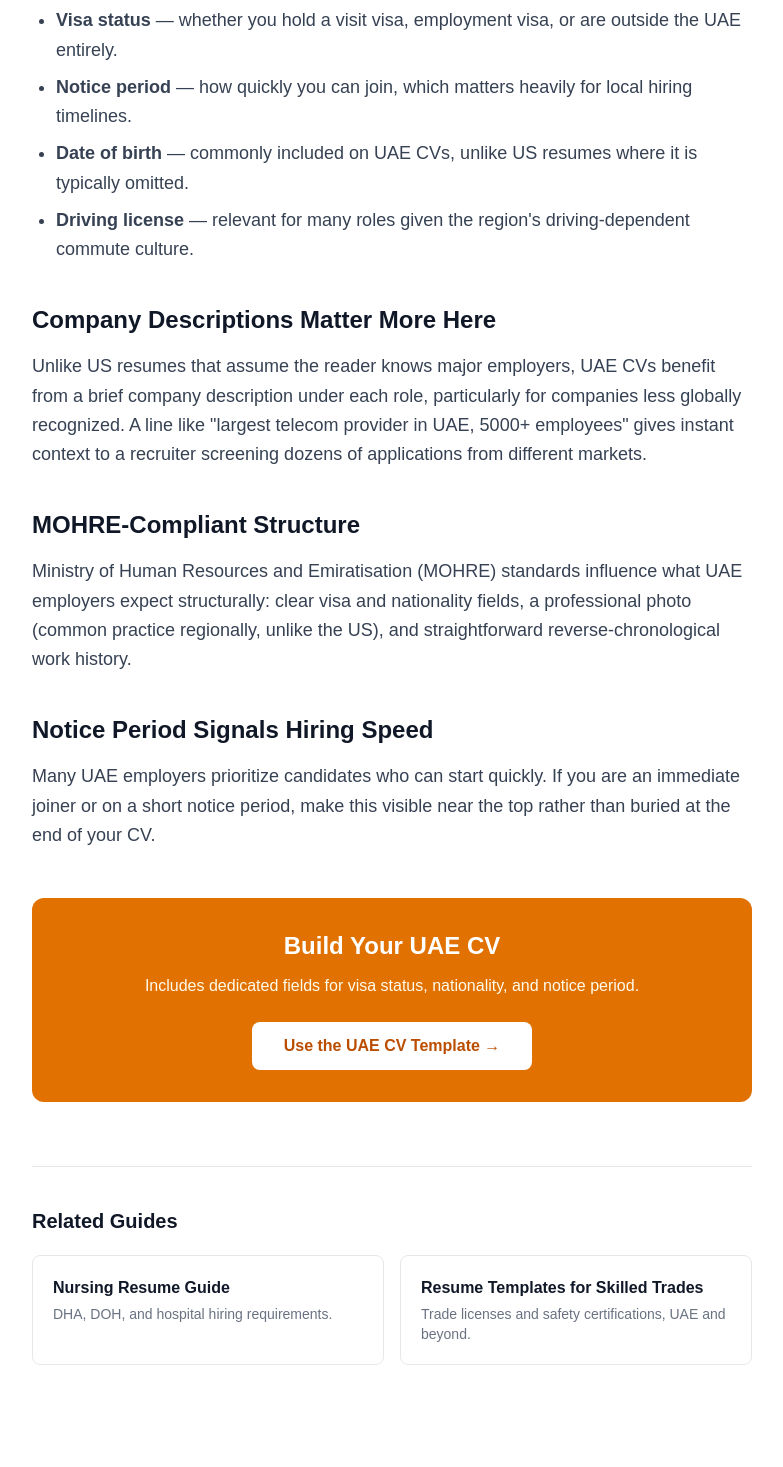
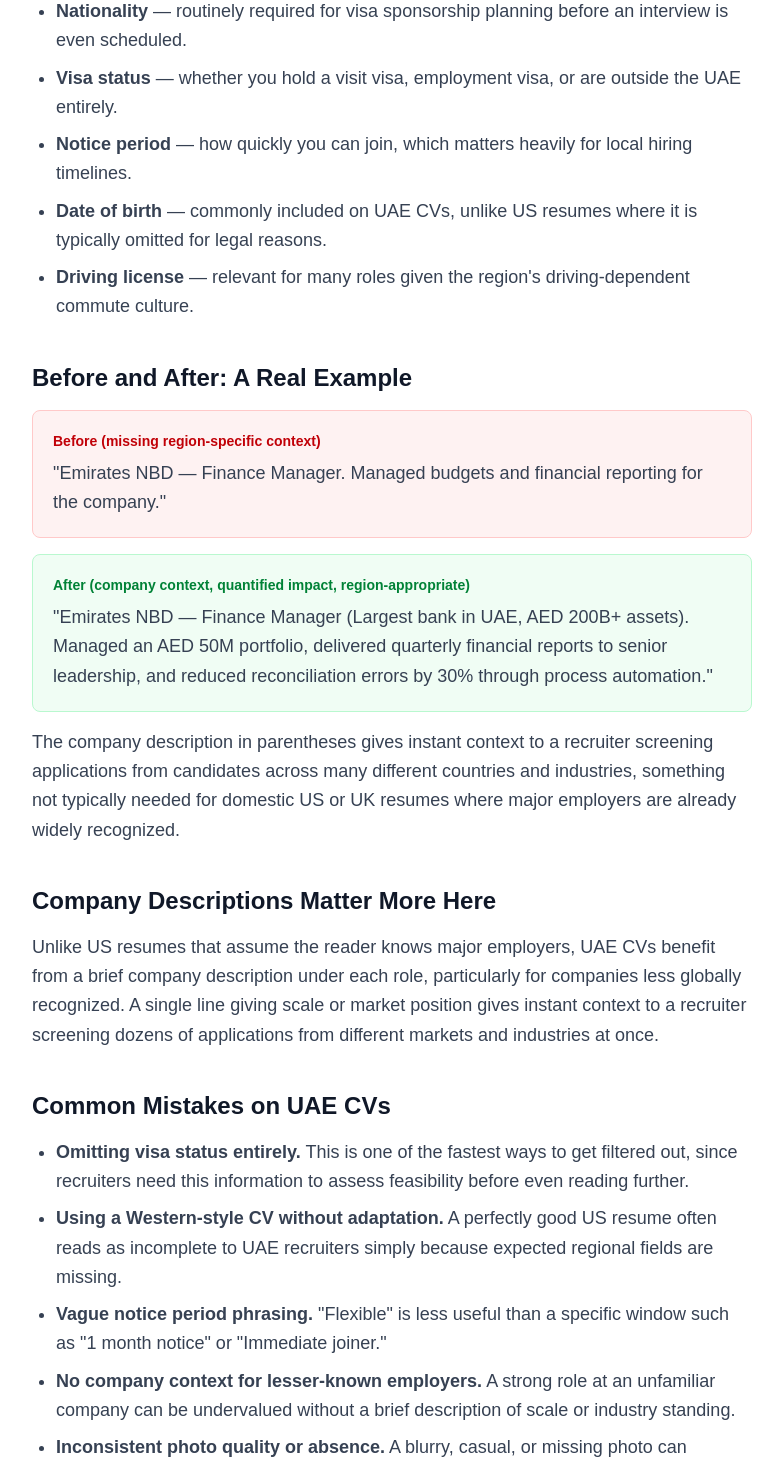
Before and after one commit to pragathishc/ai-resume-builder, a Next.js app: page /blog/uae-cv-format-guide in a window 1280 px wide. Shown: the part 980-2447 px from the top of the page, without its empty margins (248-1031 px from the left). Built offline with nearby package versions, Linux system fonts and the light colour scheme.

Commit message:
Update page.js

```diff
--- a/src/app/blog/uae-cv-format-guide/page.js
+++ b/src/app/blog/uae-cv-format-guide/page.js
@@ -2,7 +2,7 @@ import Link from "next/link";
 
 export const metadata = {
   title: "UAE CV Format Guide: What Dubai Employers Expect in 2026",
-  description: "A complete guide to UAE CV formatting including visa status, nationality, notice period, and MOHRE-compliant structure that Dubai recruiters expect.",
+  description: "A complete guide to UAE CV formatting including visa status, nationality, notice period, sample bullets, common mistakes, and MOHRE-compliant structure.",
   alternates: { canonical: "https://www.resumehelperai.com/blog/uae-cv-format-guide" },
 };
 
@@ -28,6 +28,14 @@ function UAEIllustration() {
   );
 }
 
+const faqs = [
+  { q: "Is a photo mandatory on a UAE CV?", a: "It is not legally mandatory, but it is a strong regional convention. Most UAE recruiters expect a professional headshot, and CVs without one can occasionally read as incomplete by local hiring standards, even though the practice differs from Western markets." },
+  { q: "What if I am currently outside the UAE and applying?", a: "State this clearly under visa status, for example 'Outside UAE, ready to relocate.' Employers factor relocation timelines into their hiring decisions, so being upfront about your location avoids confusion later in the process." },
+  { q: "Do I need to disclose my salary expectations on the CV itself?", a: "Generally no. Salary discussions in the UAE typically happen during interviews or through recruiters, not on the CV itself. Including a specific figure upfront can sometimes limit negotiating room later." },
+  { q: "How important is the notice period field really?", a: "Very important for UAE hiring specifically, where many companies need roles filled quickly. Candidates who can start within one to two weeks are often prioritized over otherwise stronger candidates on a longer notice period." },
+  { q: "Should my CV length be different for the UAE market?", a: "One to two pages is standard, similar to Western norms, but UAE CVs tend to include more structured personal fields (nationality, visa, marital status) that Western CVs omit, which can add length without adding padding." },
+];
+
 export default function UAECVGuide() {
   return (
     <main className="min-h-screen bg-white">
@@ -46,7 +54,7 @@ export default function UAECVGuide() {
           UAE CV Format Guide: What Dubai Employers Expect in 2026
         </h1>
         <p className="text-lg text-gray-600 mb-10">
-          Hiring in the UAE follows different conventions than the US or UK. Missing fields like visa status or nationality can get an otherwise strong CV overlooked. Here is what to include.
+          Hiring in the UAE follows different conventions than the US or UK. Missing fields like visa status or nationality can get an otherwise strong CV overlooked. Here is what to include, a real example, and the mistakes that slow down international applications.
         </p>
 
         <div className="mb-10">
@@ -56,21 +64,51 @@ export default function UAECVGuide() {
         <div className="space-y-6 text-gray-700 text-lg leading-relaxed">
           <h2 className="text-2xl font-bold text-gray-900 mt-10 mb-4">Fields UAE Recruiters Expect to See</h2>
           <ul className="list-disc pl-6 space-y-2">
-            <li><strong>Nationality</strong> — routinely required for visa sponsorship planning.</li>
+            <li><strong>Nationality</strong> — routinely required for visa sponsorship planning before an interview is even scheduled.</li>
             <li><strong>Visa status</strong> — whether you hold a visit visa, employment visa, or are outside the UAE entirely.</li>
             <li><strong>Notice period</strong> — how quickly you can join, which matters heavily for local hiring timelines.</li>
-            <li><strong>Date of birth</strong> — commonly included on UAE CVs, unlike US resumes where it is typically omitted.</li>
+            <li><strong>Date of birth</strong> — commonly included on UAE CVs, unlike US resumes where it is typically omitted for legal reasons.</li>
             <li><strong>Driving license</strong> — relevant for many roles given the region's driving-dependent commute culture.</li>
           </ul>
 
+          <h2 className="text-2xl font-bold text-gray-900 mt-10 mb-4">Before and After: A Real Example</h2>
+          <div className="bg-red-50 border border-red-200 rounded-lg p-5 my-4">
+            <p className="text-sm font-semibold text-red-700 mb-2">Before (missing region-specific context)</p>
+            <p className="text-gray-700">"Emirates NBD — Finance Manager. Managed budgets and financial reporting for the company."</p>
+          </div>
+          <div className="bg-green-50 border border-green-200 rounded-lg p-5 my-4">
+            <p className="text-sm font-semibold text-green-700 mb-2">After (company context, quantified impact, region-appropriate)</p>
+            <p className="text-gray-700">"Emirates NBD — Finance Manager (Largest bank in UAE, AED 200B+ assets). Managed an AED 50M portfolio, delivered quarterly financial reports to senior leadership, and reduced reconciliation errors by 30% through process automation."</p>
+          </div>
+          <p>The company description in parentheses gives instant context to a recruiter screening applications from candidates across many different countries and industries, something not typically needed for domestic US or UK resumes where major employers are already widely recognized.</p>
+
           <h2 className="text-2xl font-bold text-gray-900 mt-10 mb-4">Company Descriptions Matter More Here</h2>
-          <p>Unlike US resumes that assume the reader knows major employers, UAE CVs benefit from a brief company description under each role, particularly for companies less globally recognized. A line like "largest telecom provider in UAE, 5000+ employees" gives instant context to a recruiter screening dozens of applications from different markets.</p>
+          <p>Unlike US resumes that assume the reader knows major employers, UAE CVs benefit from a brief company description under each role, particularly for companies less globally recognized. A single line giving scale or market position gives instant context to a recruiter screening dozens of applications from different markets and industries at once.</p>
+
+          <h2 className="text-2xl font-bold text-gray-900 mt-10 mb-4">Common Mistakes on UAE CVs</h2>
+          <ul className="list-disc pl-6 space-y-2">
+            <li><strong>Omitting visa status entirely.</strong> This is one of the fastest ways to get filtered out, since recruiters need this information to assess feasibility before even reading further.</li>
+            <li><strong>Using a Western-style CV without adaptation.</strong> A perfectly good US resume often reads as incomplete to UAE recruiters simply because expected regional fields are missing.</li>
+            <li><strong>Vague notice period phrasing.</strong> "Flexible" is less useful than a specific window such as "1 month notice" or "Immediate joiner."</li>
+            <li><strong>No company context for lesser-known employers.</strong> A strong role at an unfamiliar company can be undervalued without a brief description of scale or industry standing.</li>
+            <li><strong>Inconsistent photo quality or absence.</strong> A blurry, casual, or missing photo can undercut an otherwise strong CV given regional expectations.</li>
+          </ul>
 
           <h2 className="text-2xl font-bold text-gray-900 mt-10 mb-4">MOHRE-Compliant Structure</h2>
-          <p>Ministry of Human Resources and Emiratisation (MOHRE) standards influence what UAE employers expect structurally: clear visa and nationality fields, a professional photo (common practice regionally, unlike the US), and straightforward reverse-chronological work history.</p>
+          <p>Ministry of Human Resources and Emiratisation (MOHRE) standards influence what UAE employers expect structurally: clear visa and nationality fields, a professional photo, and straightforward reverse-chronological work history. Following this structure signals familiarity with local hiring norms, which itself can work in your favor as a candidate.</p>
 
           <h2 className="text-2xl font-bold text-gray-900 mt-10 mb-4">Notice Period Signals Hiring Speed</h2>
-          <p>Many UAE employers prioritize candidates who can start quickly. If you are an immediate joiner or on a short notice period, make this visible near the top rather than buried at the end of your CV.</p>
+          <p>Many UAE employers prioritize candidates who can start quickly, often more so than in Western markets where notice periods of one to three months are standard and expected. If you are an immediate joiner or on a short notice period, make this visible near the top rather than buried at the end of your CV.</p>
+
+          <h2 className="text-2xl font-bold text-gray-900 mt-10 mb-4">Frequently Asked Questions</h2>
+          <div className="space-y-5 mt-6">
+            {faqs.map((faq, idx) => (
+              <div key={idx} className="border-b border-gray-100 pb-5">
+                <p className="font-semibold text-gray-900 mb-2">{faq.q}</p>
+                <p className="text-gray-600">{faq.a}</p>
+              </div>
+            ))}
+          </div>
         </div>
 
         <div className="bg-amber-600 rounded-xl p-8 mt-12 text-center">
@@ -111,6 +149,20 @@ export default function UAECVGuide() {
           }),
         }}
       />
+      <script
+        type="application/ld+json"
+        dangerouslySetInnerHTML={{
+          __html: JSON.stringify({
+            "@context": "https://schema.org",
+            "@type": "FAQPage",
+            mainEntity: faqs.map((f) => ({
+              "@type": "Question",
+              name: f.q,
+              acceptedAnswer: { "@type": "Answer", text: f.a },
+            })),
+          }),
+        }}
+      />
     </main>
   );
 }
```
